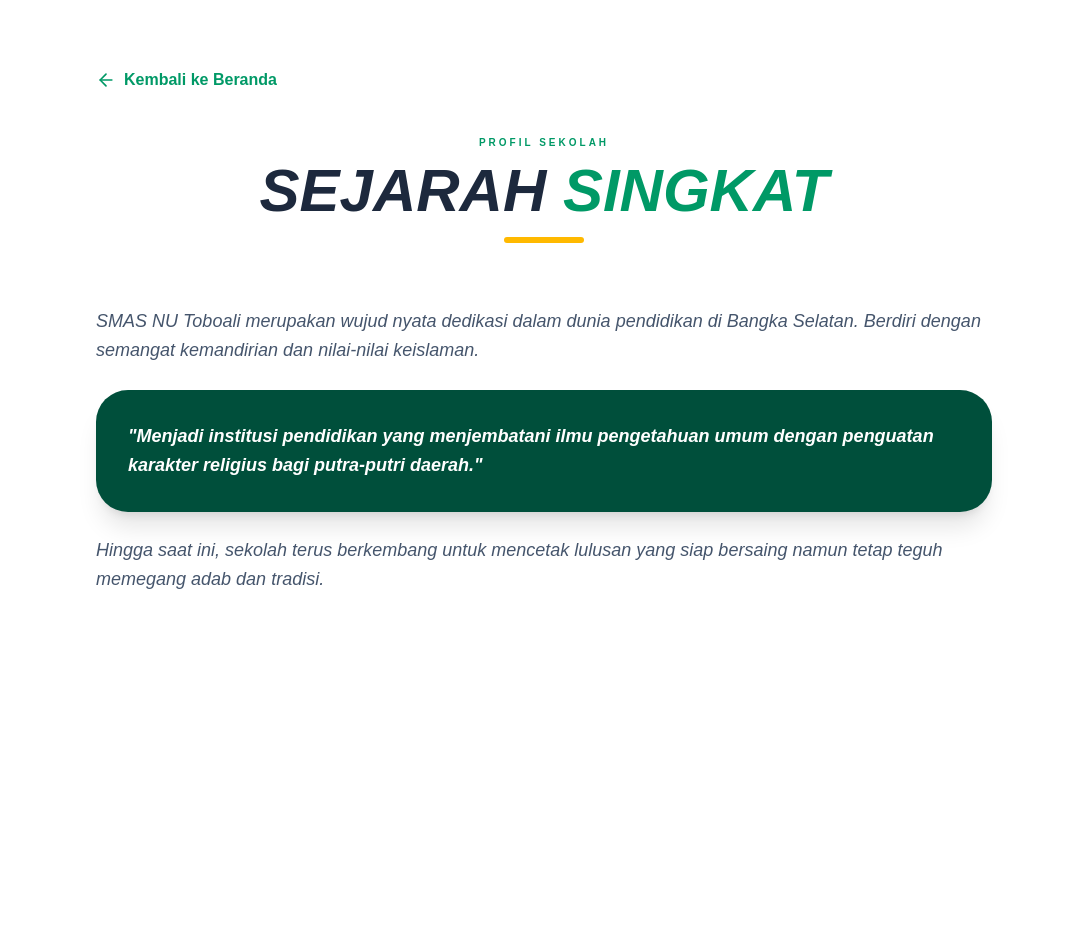
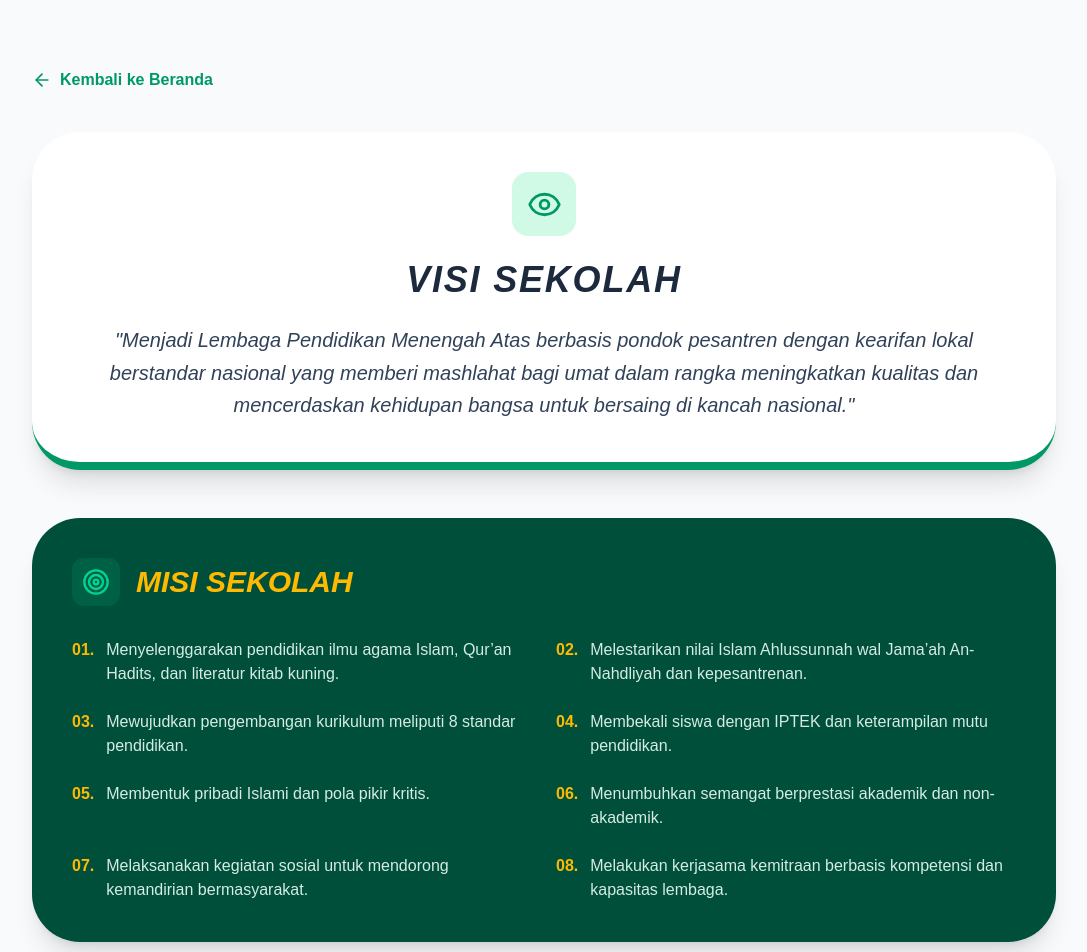
Before and after one commit to dapamutakkin44-dev/smas-nu-toboali, a Next.js app: page /profil/visi-misi in a window 1280 px wide. Shown: the part 60-1012 px from the top of the page, without its empty margins (96-1183 px from the left). Before the commit the page ends 800 px from the top, so only its background shows below. Built offline with nearby package versions, Linux system fonts and the light colour scheme.

Commit message:
visi-misi diperbarui

```diff
--- a/src/app/profil/visi-misi/page.tsx
+++ b/src/app/profil/visi-misi/page.tsx
@@ -1,48 +1,70 @@
 "use client";
-
 import React from 'react';
 import { motion } from 'framer-motion';
-import Link from 'next/link'; // Import Link untuk navigasi
-import { ArrowLeft } from 'lucide-react'; // Import icon panah
+import Link from 'next/link';
+import { ArrowLeft, Target, Eye, ShieldCheck, Heart } from 'lucide-react';
 
-export default function SejarahPage() {
+export default function VisiMisiPage() {
   return (
-    <main className="min-h-screen bg-white pt-32 pb-20 px-6">
-      <div className="max-w-4xl mx-auto">
+    <main className="min-h-screen bg-slate-50 pt-32 pb-20 px-6">
+      <div className="max-w-5xl mx-auto">
+        {/* Tombol Kembali */}
+        <Link href="/" className="inline-flex items-center gap-2 text-emerald-600 font-bold mb-10 hover:gap-3 transition-all group">
+          <ArrowLeft size={20} className="group-hover:-translate-x-1 transition-transform" />
+          Kembali ke Beranda
+        </Link>
 
-        {/* Tombol Kembali */}
+        {/* Bagian Visi */}
         <motion.div
-          initial={{ opacity: 0, x: -20 }}
-          animate={{ opacity: 1, x: 0 }}
-          className="mb-8"
+          initial={{ opacity: 0, y: 20 }}
+          animate={{ opacity: 1, y: 0 }}
+          className="bg-white p-10 rounded-[3rem] shadow-xl border-b-8 border-emerald-600 mb-12 text-center"
         >
-          <Link
-            href="/"
-            className="inline-flex items-center gap-2 text-emerald-600 font-bold hover:text-emerald-700 transition-colors"
-          >
-            <ArrowLeft size={20} />
-            Kembali ke Beranda
-          </Link>
+          <div className="w-16 h-16 bg-emerald-100 rounded-2xl flex items-center justify-center text-emerald-600 mb-6 mx-auto">
+            <Eye size={35} />
+          </div>
+          <h2 className="text-4xl font-black text-slate-800 mb-6 uppercase italic tracking-wider">Visi Sekolah</h2>
+          <p className="text-xl text-slate-700 leading-relaxed font-medium italic">
+            "Menjadi Lembaga Pendidikan Menengah Atas berbasis pondok pesantren dengan kearifan lokal berstandar nasional yang memberi mashlahat bagi umat dalam rangka meningkatkan kualitas dan mencerdaskan kehidupan bangsa untuk bersaing di kancah nasional."
+          </p>
         </motion.div>
 
-        <motion.div initial={{ opacity: 0, y: 20 }} animate={{ opacity: 1, y: 0 }} className="text-center">
-          <span className="text-emerald-600 font-black tracking-[0.3em] uppercase text-[10px]">Profil Sekolah</span>
-          <h1 className="text-4xl md:text-6xl font-black text-slate-800 uppercase italic mt-2">
-            Sejarah <span className="text-emerald-600">Singkat</span>
-          </h1>
-          <div className="w-20 h-1.5 bg-amber-400 mx-auto mt-4 rounded-full"></div>
-        </motion.div>
+        {/* Bagian Misi */}
+        <div className="grid md:grid-cols-1 gap-8 mb-12">
+          <motion.div
+            initial={{ opacity: 0, x: -20 }}
+            animate={{ opacity: 1, x: 0 }}
+            className="bg-emerald-900 p-10 rounded-[3rem] shadow-xl text-white"
+          >
+            <div className="flex items-center gap-4 mb-8">
+              <div className="w-12 h-12 bg-emerald-800 rounded-xl flex items-center justify-center text-emerald-400">
+                <Target size={28} />
+              </div>
+              <h2 className="text-3xl font-black uppercase italic text-amber-400">Misi Sekolah</h2>
+            </div>
+            <ul className="grid md:grid-cols-2 gap-6 text-emerald-50/90">
+              <li className="flex gap-3 items-start"><span className="text-amber-400 font-bold">01.</span> Menyelenggarakan pendidikan ilmu agama Islam, Qur’an Hadits, dan literatur kitab kuning.</li>
+              <li className="flex gap-3 items-start"><span className="text-amber-400 font-bold">02.</span> Melestarikan nilai Islam Ahlussunnah wal Jama’ah An-Nahdliyah dan kepesantrenan.</li>
+              <li className="flex gap-3 items-start"><span className="text-amber-400 font-bold">03.</span> Mewujudkan pengembangan kurikulum meliputi 8 standar pendidikan.</li>
+              <li className="flex gap-3 items-start"><span className="text-amber-400 font-bold">04.</span> Membekali siswa dengan IPTEK dan keterampilan mutu pendidikan.</li>
+              <li className="flex gap-3 items-start"><span className="text-amber-400 font-bold">05.</span> Membentuk pribadi Islami dan pola pikir kritis.</li>
+              <li className="flex gap-3 items-start"><span className="text-amber-400 font-bold">06.</span> Menumbuhkan semangat berprestasi akademik dan non-akademik.</li>
+              <li className="flex gap-3 items-start"><span className="text-amber-400 font-bold">07.</span> Melaksanakan kegiatan sosial untuk mendorong kemandirian bermasyarakat.</li>
+              <li className="flex gap-3 items-start"><span className="text-amber-400 font-bold">08.</span> Melakukan kerjasama kemitraan berbasis kompetensi dan kapasitas lembaga.</li>
+            </ul>
+          </motion.div>
+        </div>
 
-        <div className="mt-16 text-slate-600 leading-relaxed text-lg italic space-y-6">
-          <p>
-            SMAS NU Toboali merupakan wujud nyata dedikasi dalam dunia pendidikan di Bangka Selatan. Berdiri dengan semangat kemandirian dan nilai-nilai keislaman.
-          </p>
-          <div className="p-8 bg-emerald-900 text-white rounded-[2rem] shadow-xl font-bold">
-            "Menjadi institusi pendidikan yang menjembatani ilmu pengetahuan umum dengan penguatan karakter religius bagi putra-putri daerah."
-          </div>
-          <p>
-            Hingga saat ini, sekolah terus berkembang untuk mencetak lulusan yang siap bersaing namun tetap teguh memegang adab dan tradisi.
-          </p>
+        {/* Bagian Motto & Slogan */}
+        <div className="grid md:grid-cols-2 gap-8">
+          <motion.div initial={{ opacity: 0, scale: 0.9 }} animate={{ opacity: 1, scale: 1 }} className="bg-amber-400 p-8 rounded-[2.5rem] shadow-lg text-amber-950">
+            <h3 className="font-black uppercase text-xl mb-2 italic">Motto: AKHLAK</h3>
+            <p className="font-bold text-lg">“Aqidah, Kepribadian, Harmonis, Loyalitas, Adaptif, Kompeten”</p>
+          </motion.div>
+          <motion.div initial={{ opacity: 0, scale: 0.9 }} animate={{ opacity: 1, scale: 1 }} className="bg-emerald-100 p-8 rounded-[2.5rem] shadow-lg text-emerald-900 border-2 border-emerald-200">
+            <h3 className="font-black uppercase text-xl mb-2 italic">Slogan: Himayatud Din wad Daulah</h3>
+            <p className="font-bold text-lg">“Berguna bagi Agama dan Negara”</p>
+          </motion.div>
         </div>
       </div>
     </main>
```
